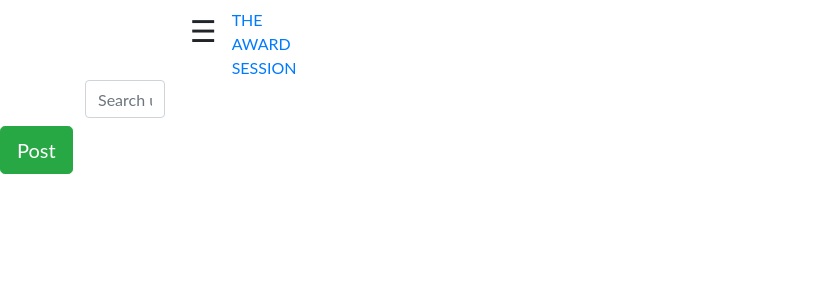
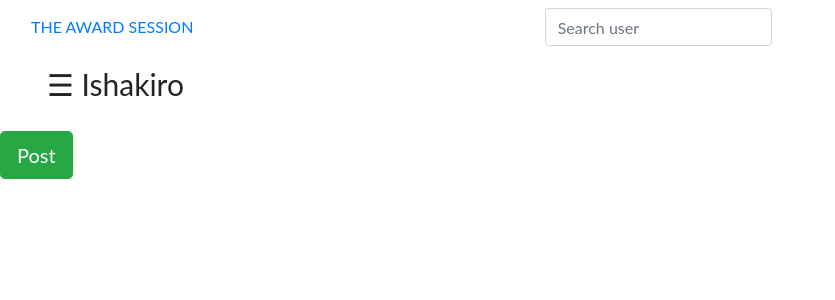
Before and after one commit to je-ss-y/awards, a Django app: template theapp/templates/all-posts/profile.html in a window 1280 px wide. Shown: the top 300 px of the page, without its empty margins (0-835 px from the left). Run offline with Django 3.2, Linux system fonts and the light colour scheme; the template is opened without the code that fills it, so the values that code supplies are empty; some libraries are stand-ins or nearby versions.

Commit message:
navigate

```diff
--- a/theapp/templates/navbar.html
+++ b/theapp/templates/navbar.html
@@ -1,21 +1,30 @@
 <!DOCTYPE html>
 <html lang="en">
-
 <head>
 
   <meta charset="utf-8">
   <meta name="viewport" content="width=device-width, initial-scale=1">
 </head>
-
 <body>
 <nav class="navbar navbar-inverse">
-    <div class="container">
-      <div class="row">
+  <div class="container-fluid">
+    <div class="navbar-header">
+       <a href="{% url 'postsToday'  %}" style="padding-top:30px">THE AWARD SESSION</a>
+    </div>
+      <!-- Adding a search form  -->
+      <div>
+        <form class="navbar-form" role="search" action="{% url 'search_results' %}" style="padding-left: 280px; padding-top:-40px">
 
-        <!-- Adding home link award session  -->
+            <input type="text" class="form-control" placeholder="Search user" name="username">
+
+
+
+        </form>
+      </div>
       <style>
         body {
           font-family: "Lato", sans-serif;
+          transition: background-color .5s;
         }
 
         .sidenav {
@@ -52,16 +61,18 @@
           margin-left: 50px;
         }
 
-          @media screen and (max-height: 450px) {
-            .sidenav {
-              padding-top: 15px;
+        #main {
+          transition: margin-left .5s;
+          padding: 16px;
         }
 
-            .sidenav a {
-              font-size: 18px;
-            }
+        @media screen and (max-height: 450px) {
+          .sidenav {padding-top: 15px;}
+          .sidenav a {font-size: 18px;}
         }
         </style>
+        </head>
+        <body>
 
 
           <div class="col-sm-4 col-md-4">
@@ -84,53 +95,30 @@
 
             </div>
           </div>
+        <div id="main">
 
-
-          <span style="font-size:30px;cursor:pointer" onclick="openNav()">&#9776; </span>
+          <span style="font-size:30px;cursor:pointer" onclick="openNav()">&#9776; Ishakiro</span>
+        </div>
 
         <script>
         function openNav() {
           document.getElementById("mySidenav").style.width = "250px";
+          document.getElementById("main").style.marginLeft = "250px";
+          document.body.style.backgroundColor = "rgba(0,0,0,0.4)";
         }
 
         function closeNav() {
           document.getElementById("mySidenav").style.width = "0";
+          document.getElementById("main").style.marginLeft= "0";
+          document.body.style.backgroundColor = "white";
         }
         </script>
-          <!-- Adding home link award session  -->
 
+        </body>
+      </div>
+      <!-- search form end -->
 
-
-           <!-- Adding home link award session  -->
-        <div class="col-sm-4 col-md-4">
-          <div class="navbar-header">
-
-            <a href="{% url 'postsToday'  %}" style="padding-top:30px">THE AWARD SESSION</a>
-
-          </div>
-        </div>
-           <!-- end home link award session  -->
-
-        <!-- Adding a search form  -->
-        <div class="col-sm-4 col-md-4">
-          <form class="navbar-form" role="search" action="{% url 'search_results' %}"
-            style="width: 80px; padding-top:-70px">
-
-            <input type="text" class="form-control" placeholder="Search user" name="username">
-
-
-
-          </form>
-        </div>
-        <!-- end of  search form  -->
-
-
-
-
-      </div>
-    </div>
   </div>
 </nav>
 </body>
-
 </html>
```
Lines whose indentation alone changed are shown as unchanged.
